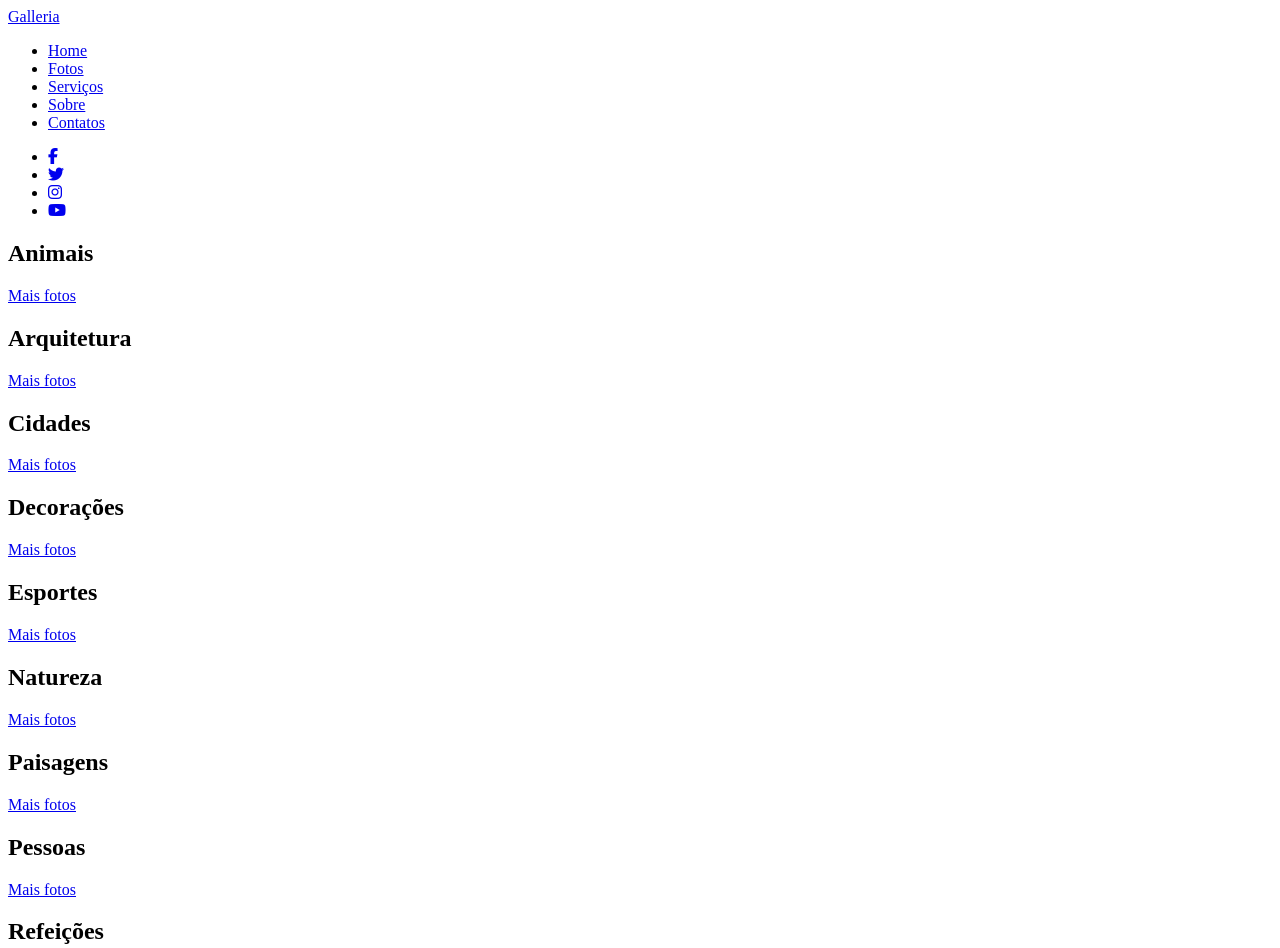
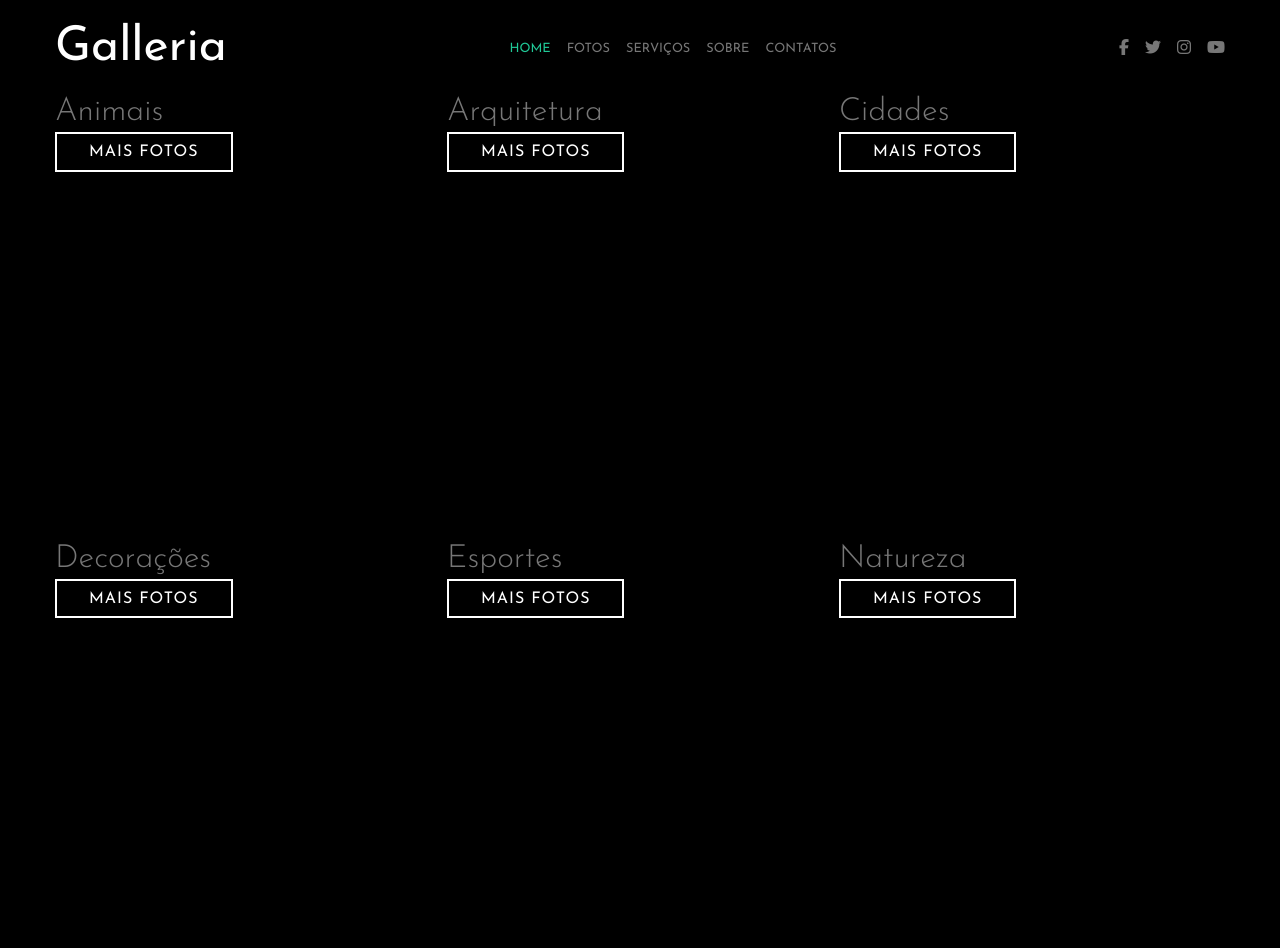
Before and after one commit to allangdasilva/projeto-galleria, a plain HTML site: page index.html in a window 1280 px wide. Shown: the top 948 px of the page. Drawn offline with Linux system fonts and the light colour scheme; a web font is replaced by a local one.

Commit message:
Estilização do header finalizada

```diff
--- /dev/null
+++ b/assets/css/_mixins.scss
@@ -0,0 +1,12 @@
+@use 'variables.scss' as *;
+
+@mixin container {
+    max-width: $container-width;
+    padding: 1.5rem 0;
+    margin-inline: auto;
+}
+@mixin flex-center {
+    display: flex;
+    justify-content: center;
+    align-items: center;
+}
--- /dev/null
+++ b/assets/css/_variables.scss
@@ -0,0 +1,5 @@
+$primary-color: #fff;
+$secondary-color: #20c997;
+$text-color: #777;
+$bg-color: #000;
+$container-width: 1170px;
--- a/assets/css/style.scss
+++ b/assets/css/style.scss
@@ -0,0 +1,100 @@
+@use 'variables.scss' as *;
+@use 'mixins.scss' as *;
+
+* {
+    margin: 0;
+    padding: 0;
+    box-sizing: border-box;
+    font-family: "Josefin Sans", sans-serif;
+}
+body {
+    background-color: $bg-color;
+    color: $text-color;
+
+    a {
+        text-decoration: none;
+        color: $text-color;
+        transition-duration: 0.4s;
+    }
+    ul {
+        list-style: none;
+    }
+}
+
+.header {
+    display: flex;
+    justify-content: space-between;
+    @include container;
+
+    // & é como se fosse .header-brand
+    &-brand {
+        color: $primary-color;
+        font-size: 3rem;
+    }
+    &-nav {
+        ul {
+            @include flex-center;
+
+            height: 100%;
+            gap: 1rem;
+
+            li {
+                font-size: 0.8rem;
+                text-transform: uppercase;
+                .active {
+                    color: $secondary-color;
+                }
+                a {
+                    &:hover {
+                        color: $secondary-color;
+                    }
+                }
+            }
+        }
+    }
+    &-social-media {
+        ul {
+            @include flex-center;
+
+            height: 100%;
+            gap: 1rem;
+            li {
+                a {
+                    &:hover {
+                        color: $primary-color;
+                    }
+                }
+            }
+        }
+    }
+}
+.gallery {
+    @include container;
+    @include flex-center;
+    flex-wrap: wrap;
+    justify-content: space-between;
+    padding: 0;
+    &-card {
+        height: 400px;
+        width: 33%;
+        margin-bottom: 4%;
+        &-title {
+            font-size: 2rem;
+            font-weight: 300;
+            margin-bottom: 1rem;
+        }
+        &-btn {
+            padding: 0.6rem 2rem;
+            border: 2px solid $primary-color;
+            color: $primary-color;
+
+            font-weight: 400;
+            text-transform: uppercase;
+            letter-spacing: 1px;
+            &:hover {
+                background-color: $primary-color;
+                color: $bg-color;
+            }
+        }
+    }
+}
```
Also changed, not shown: assets/css/style.css, 1 other file.
